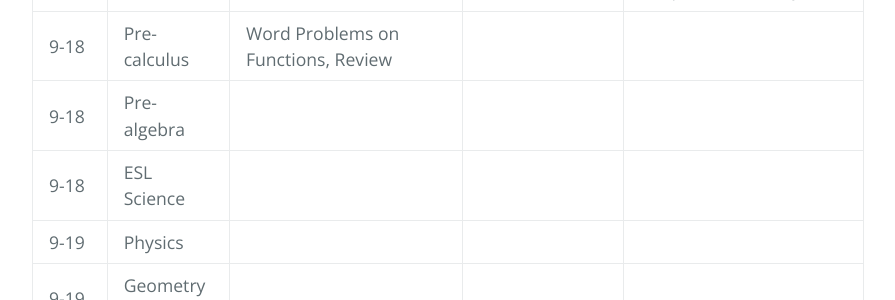
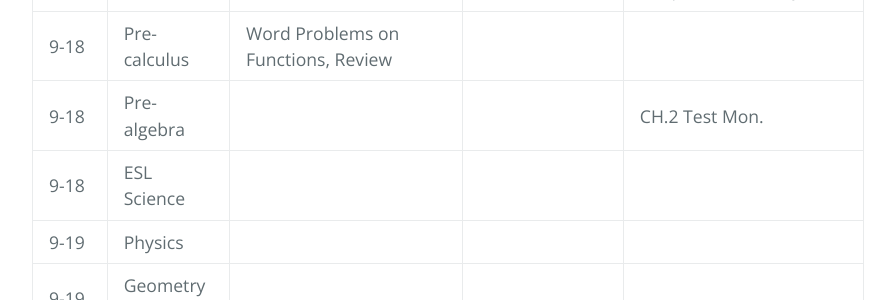
Before and after one commit to gpayoo/gpayoo, a Jekyll site: the page built from index.md, in a window 1280 px wide and 900 px high, scrolled down 611 px. Shown: the part 156-456 px from the top of the window, without its empty margins (192-1087 px from the left). Built offline with Jekyll 4.4.1, drawn with Linux system fonts in a browser that asks for light colours; our own code applies the rules of GitHub Pages for plain Markdown files.

Commit message:
Update index.md

```diff
--- a/index.md
+++ b/index.md
@@ -12,7 +12,7 @@ layout: default
 | 9-18 | Physics | Projectile Motion; Monkey & Dart Problem | | P. 101 Practice E #2,3; Section Review #1,3
 | 9-18 | Geometry B | Vectors  | | Handout #37; Test on Chapter 8 on Friday|
 | 9-18 | Pre-calculus | Word Problems on Functions, Review | |
-| 9-18 | Pre-algebra | | |
+| 9-18 | Pre-algebra | | | CH.2 Test Mon.
 | 9-18 | ESL Science |  |  |
 | 9-19 | Physics |  | |
 | 9-19 | Geometry B |  | | |
```
